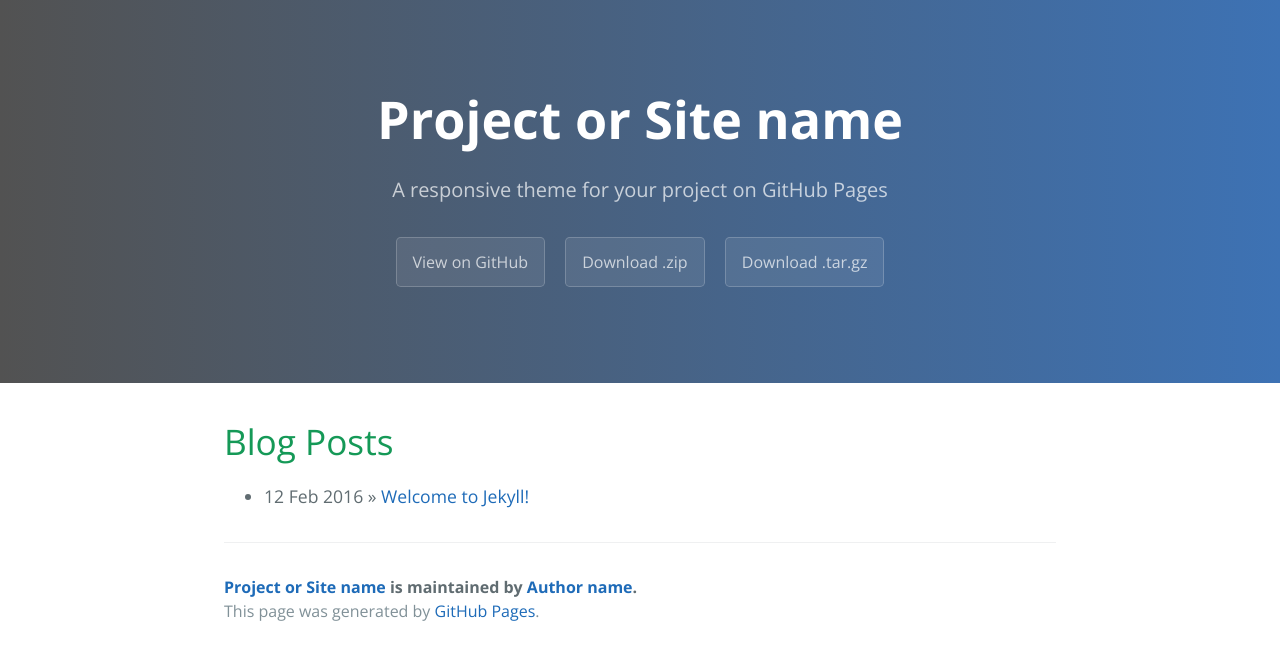
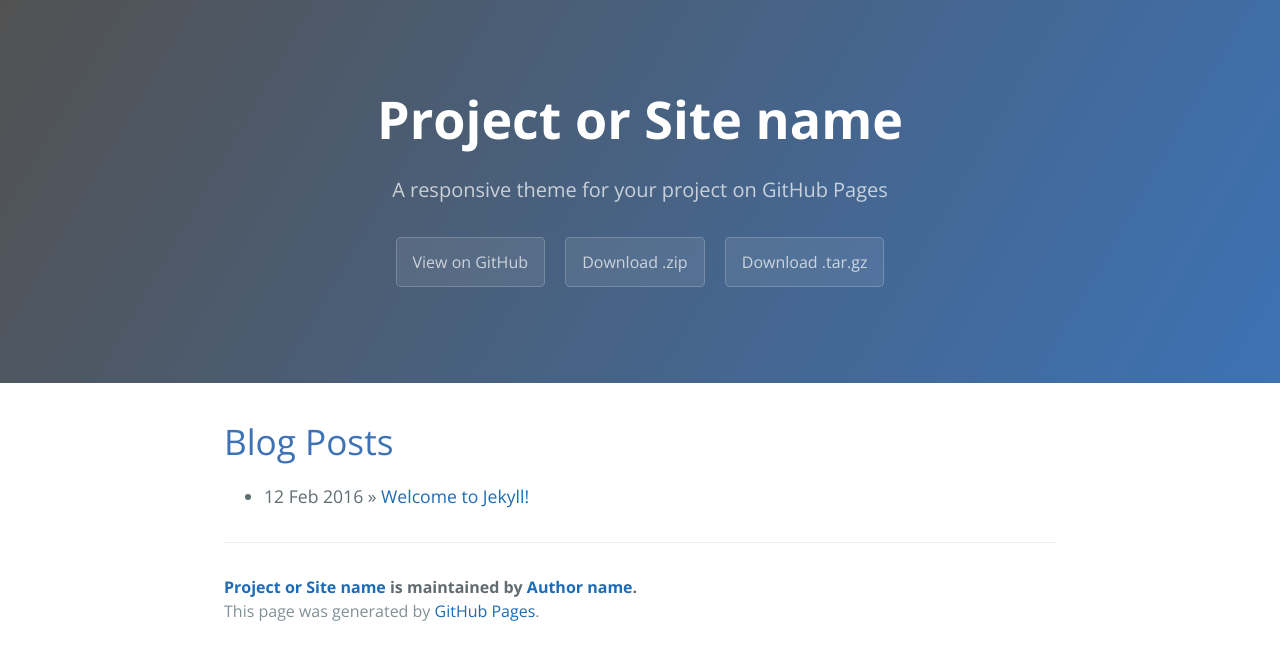
Before and after one commit to aidankinzett/aidankinzett.github.io, a Jekyll site: the page built from index.html, in a window 1280 px wide. Shown: the top 660 px of the page. Built offline with Jekyll 4.4.1, drawn with Linux system fonts in a browser that asks for light colours; the list of posts is cut into pages by our own code.

Commit message:
fixed h1 color

```diff
--- a/css/cayman.css
+++ b/css/cayman.css
@@ -349,7 +349,7 @@ a:hover {
     color: #fff;
     text-align: center;
     background-color: #3d72b4;
-    background-image: linear-gradient(to right, #525252, #3d72b4);
+    background-image: linear-gradient(120deg, #525252, #3d72b4);
 }
 
 @media screen and (min-width: 64em) {
@@ -456,7 +456,7 @@ a:hover {
     margin-top: 2rem;
     margin-bottom: 1rem;
     font-weight: normal;
-    color: #159957;
+    color: #3d72b4;
 }
 
 .main-content p {
```
